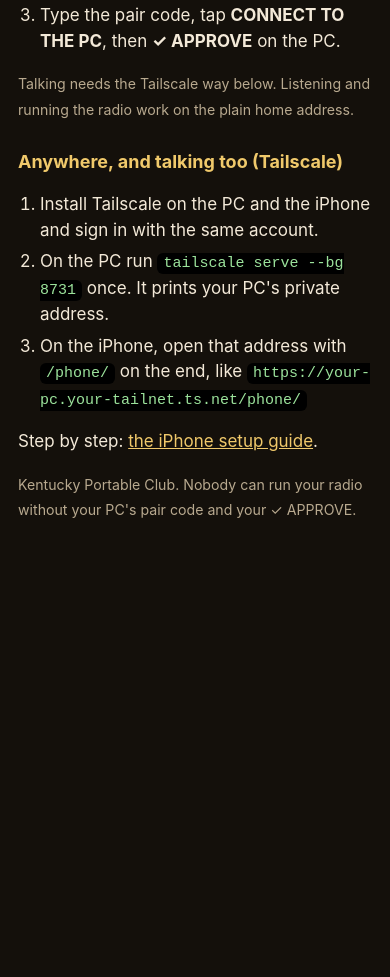
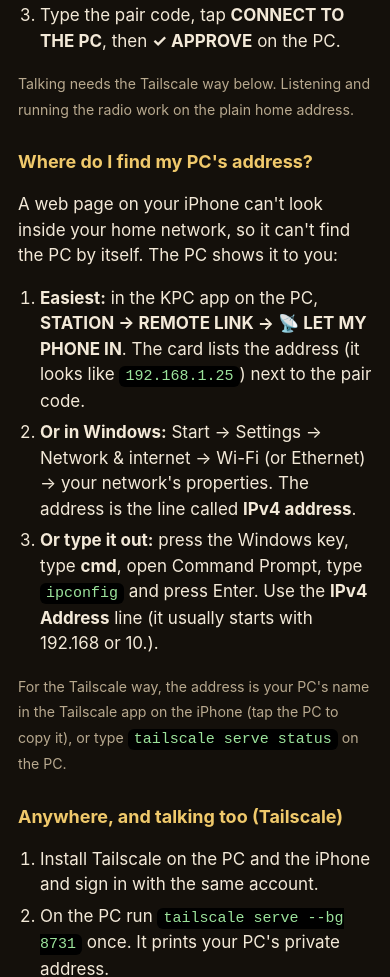
Before and after one commit to KentuckyPortableClub/BDW-Coils, a plain HTML site: page KPC-iPhone-beta/index.html in a window 390 px wide. Shown: the part 630-1607 px from the top of the page. Before the commit the page ends 1210 px from the top, so only its background shows below. Drawn offline with Linux system fonts and the light colour scheme.

Commit message:
iPhone page: how to find the PC's address
The pointer page and IPHONE-SETUP.md now say where the PC's address is:
the KPC app's REMOTE LINK card, Windows network settings, or ipconfig;
for Tailscale, the PC's name in the Tailscale app.

decided_by: KPC owner, 2026-11-18

Co-Authored-By: Claude Opus 5.5 <noreply@anthropic.com>
Claude-Session: https://claude.ai/code/session_018yRfNWDomCq6hHqrZyifzw

```diff
--- a/KPC-iPhone-beta/index.html
+++ b/KPC-iPhone-beta/index.html
@@ -37,6 +37,19 @@
   </ol>
   <p><small>Talking needs the Tailscale way below. Listening and running the radio work on the plain home address.</small></p>
 
+  <h2>Where do I find my PC's address?</h2>
+  <p>A web page on your iPhone can't look inside your home network, so it can't find the PC by itself. The PC shows it to you:</p>
+  <ol>
+    <li><b>Easiest:</b> in the KPC app on the PC, <b>STATION → REMOTE LINK → 📡 LET MY PHONE IN</b>. The card lists the address
+      (it looks like <code>192.168.1.25</code>) next to the pair code.</li>
+    <li><b>Or in Windows:</b> Start → Settings → Network &amp; internet → Wi-Fi (or Ethernet) → your network's properties.
+      The address is the line called <b>IPv4 address</b>.</li>
+    <li><b>Or type it out:</b> press the Windows key, type <b>cmd</b>, open Command Prompt, type <code>ipconfig</code> and press Enter.
+      Use the <b>IPv4 Address</b> line (it usually starts with 192.168 or 10.).</li>
+  </ol>
+  <p><small>For the Tailscale way, the address is your PC's name in the Tailscale app on the iPhone (tap the PC to copy it),
+  or type <code>tailscale serve status</code> on the PC.</small></p>
+
   <h2>Anywhere, and talking too (Tailscale)</h2>
   <ol>
     <li>Install Tailscale on the PC and the iPhone and sign in with the same account.</li>
```
Also changed, not shown: 1 other file.
